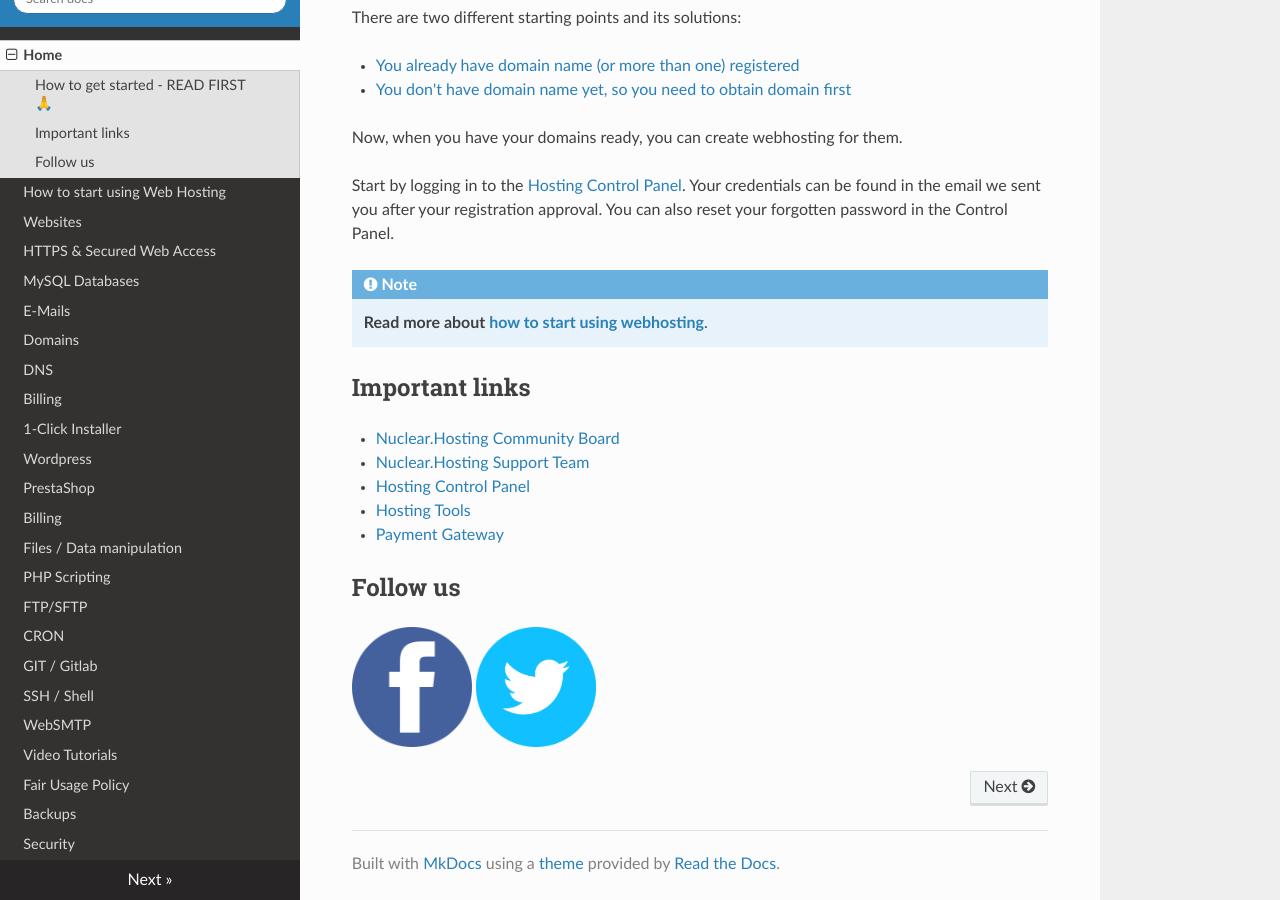
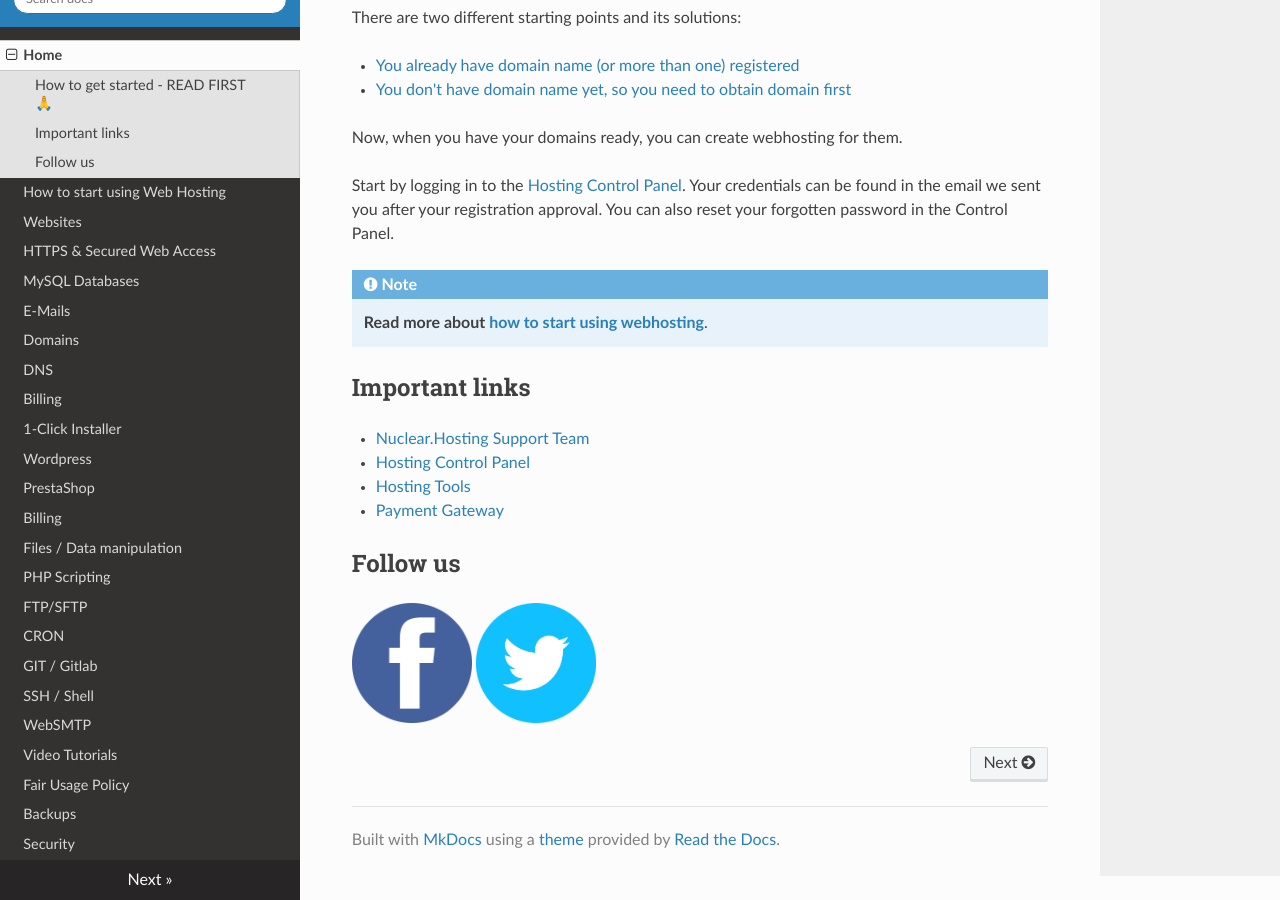
Before and after one commit to nuclearhosting/nh-knowledge-base, an MkDocs documentation site: the page built from docs/index.md, in a window 1280 px wide and 900 px high, scrolled down 583 px. Built offline with MkDocs 1.6.1, drawn with Linux system fonts in a browser that asks for light colours; nearby versions of some CDN libraries.

Commit message:
removed community link

```diff
--- a/docs/index.md
+++ b/docs/index.md
@@ -26,7 +26,6 @@ Start by logging in to the [Hosting Control Panel](https://my.nuclear.hosting).
 
 ## Important links
 
- * [Nuclear.Hosting Community Board](https://community.nuclear.hosting)
  * [Nuclear.Hosting Support Team](https://nuclear.hosting/support/)
  * [Hosting Control Panel](https://my.nuclear.hosting)
  * [Hosting Tools](https://tools.nuclear.hosting)
```
